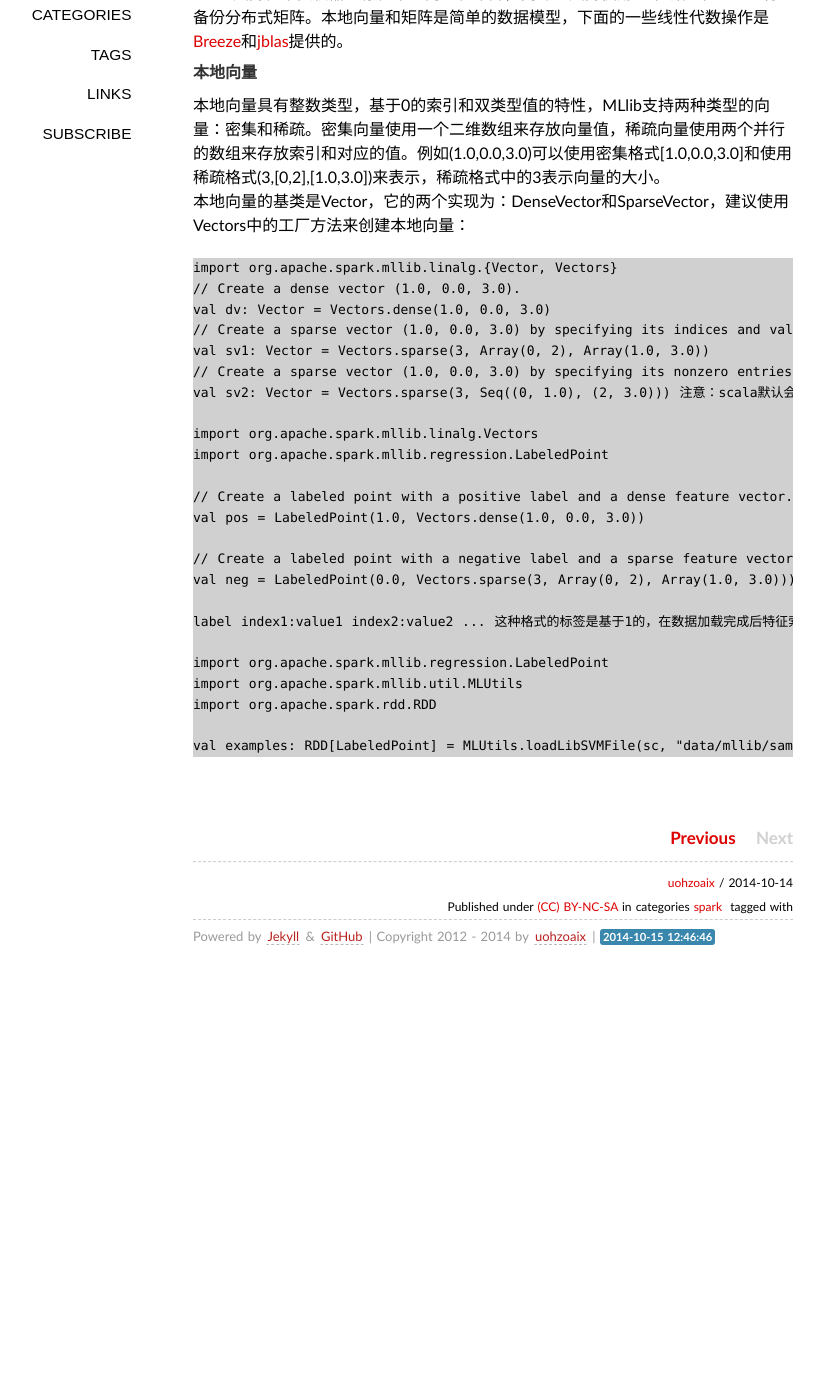
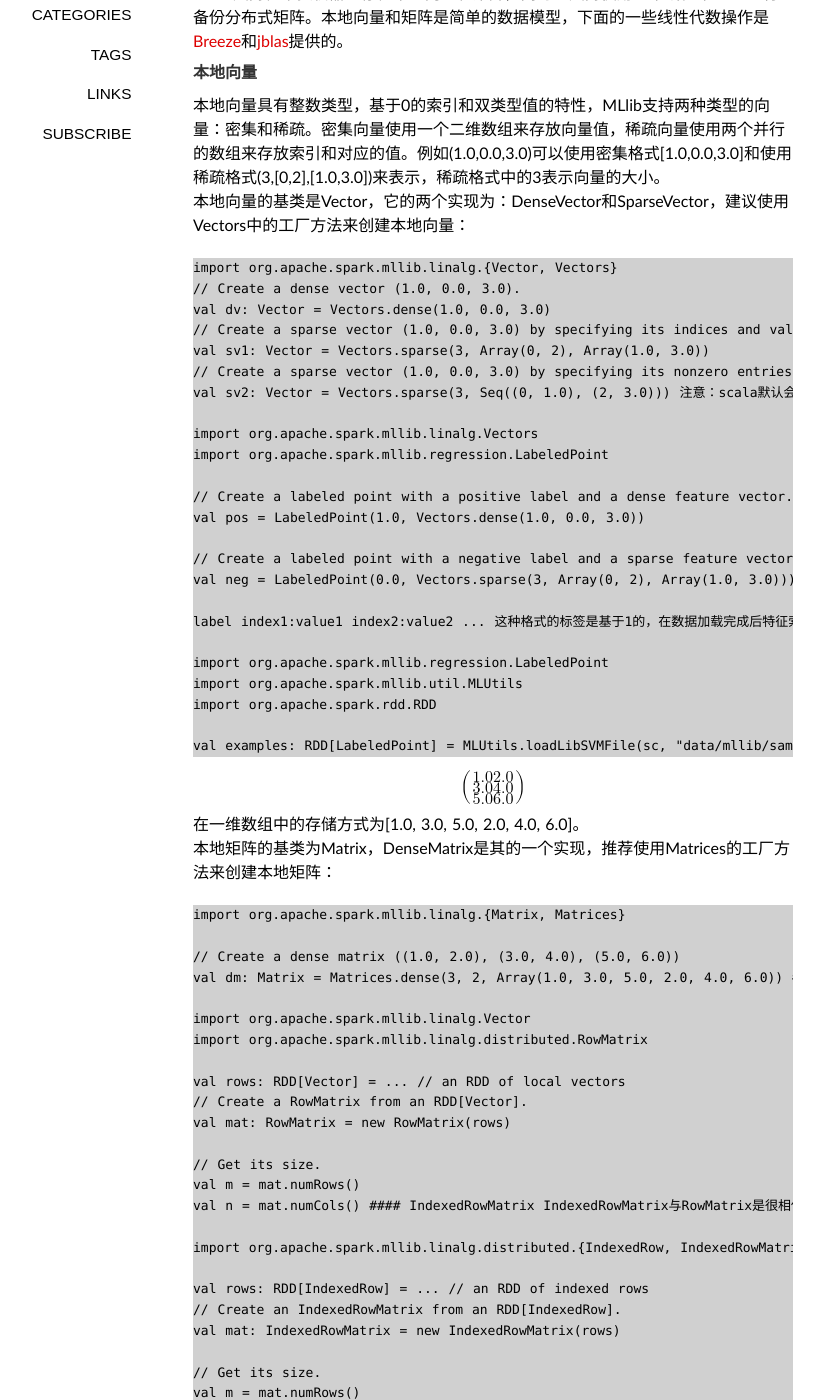
Before and after one commit to uohzoaix/studies, a Jekyll site: the page built from _posts/2014-10-14-sparkMLlib.md, in a window 1280 px wide and 1400 px high, scrolled down 198 px. Shown: the whole window, without its empty margins (147-971 px from the left). Built offline with Jekyll 4.4.1, drawn with Linux system fonts in a browser that asks for light colours; some web fonts are replaced; Markdown is read by kramdown in place of the engine named in the settings; comment, search, counter and statistics services are not loaded; before the commit the page ends 1177 px from its top, so only the background shows below that; some of the changed text lies outside the part shown.

Commit message:
add KOM.md

```diff
--- a/_posts/2014-10-14-sparkMLlib.md
+++ b/_posts/2014-10-14-sparkMLlib.md
@@ -47,3 +47,89 @@ MLUtils.loadLibSVMFile方法会读取训练例子并已LIVSVM格式存储：
 	import org.apache.spark.rdd.RDD
 
 	val examples: RDD[LabeledPoint] = MLUtils.loadLibSVMFile(sc, "data/mllib/sample_libsvm_data.txt")
+###本地矩阵
+本地矩阵拥有数字类型的行和列索引以及double类型的值，MLlib支持密集矩阵，其entry值是存储在一个double的数组中的，如下矩阵：
+<math xmlns="http://www.w3.org/1998/Math/MathML" display="block">
+<mrow>
+  <mo>(</mo>
+  <mtable rowspacing="4pt" columnspacing="1em">
+    <mtr>
+      <mtd>
+        <mn>1.0</mn>
+      </mtd>
+      <mtd>
+        <mn>2.0</mn>
+      </mtd>
+    </mtr>
+    <mtr>
+      <mtd>
+        <mn>3.0</mn>
+      </mtd>
+      <mtd>
+        <mn>4.0</mn>
+      </mtd>
+    </mtr>
+    <mtr>
+      <mtd>
+        <mn>5.0</mn>
+      </mtd>
+      <mtd>
+        <mn>6.0</mn>
+      </mtd>
+    </mtr>
+  </mtable>
+  <mo>)</mo>
+</mrow>
+</math>
+在一维数组中的存储方式为[1.0, 3.0, 5.0, 2.0, 4.0, 6.0]。
+本地矩阵的基类为Matrix，DenseMatrix是其的一个实现，推荐使用Matrices的工厂方法来创建本地矩阵：
+
+	import org.apache.spark.mllib.linalg.{Matrix, Matrices}
+
+	// Create a dense matrix ((1.0, 2.0), (3.0, 4.0), (5.0, 6.0))
+	val dm: Matrix = Matrices.dense(3, 2, Array(1.0, 3.0, 5.0, 2.0, 4.0, 6.0))
+###分散矩阵
+分散矩阵拥有long类型的行和列索引以及double类型的值，分散存储在多个RDD中，选择正确的格式来存储大的分散矩阵是很重要的，将分散矩阵转换为不同格式需要全局shuffle，这个代价是高的。到目前为止有三种分担矩阵类型。
+####RowMatrix
+RowMatrix是面向行的分散矩阵，它使没有行索引的，它的每行都代表一个本地向量，所以列的数量必须在整数范围中。可以使用RDD[Vector]实例来创建RowMatrix，这样就可以计算列的统计信息了：
+
+	import org.apache.spark.mllib.linalg.Vector
+	import org.apache.spark.mllib.linalg.distributed.RowMatrix
+
+	val rows: RDD[Vector] = ... // an RDD of local vectors
+	// Create a RowMatrix from an RDD[Vector].
+	val mat: RowMatrix = new RowMatrix(rows)
+
+	// Get its size.
+	val m = mat.numRows()
+	val n = mat.numCols()
+####IndexedRowMatrix
+IndexedRowMatrix与RowMatrix是很相似的，但拥有行索引。它的每行使用long类型的索引和一个本地向量来表示。可以使用RDD[IndexedRow]来创建IndexedRowMatrix，IndexedRow是(Long,Vector)的封装，也可以通过将行索引去除而由IndexedRowMatrix变为RowMatrix：
+
+	import org.apache.spark.mllib.linalg.distributed.{IndexedRow, IndexedRowMatrix, RowMatrix}
+
+	val rows: RDD[IndexedRow] = ... // an RDD of indexed rows
+	// Create an IndexedRowMatrix from an RDD[IndexedRow].
+	val mat: IndexedRowMatrix = new IndexedRowMatrix(rows)
+
+	// Get its size.
+	val m = mat.numRows()
+	val n = mat.numCols()
+
+	// Drop its row indices.
+	val rowMat: RowMatrix = mat.toRowMatrix()
+####CoordinateMatrix
+CoordinateMatrix是由有行和列索引以及值的多个entry组成，每个entry格式为(i: Long, j: Long, value: Double)，i是行索引，j是列索引，value就是entry值。CoordinateMatrix可以通过RDD[MatrixEntry]实例创建，MatrixEntry是(Long,Long,Double)的封装，它可以通过调用toIndexRowMatrix转换为拥有稀疏行的IndexedRowMatrix：
+
+	import org.apache.spark.mllib.linalg.distributed.{CoordinateMatrix, MatrixEntry}
+
+	val entries: RDD[MatrixEntry] = ... // an RDD of matrix entries
+	// Create a CoordinateMatrix from an RDD[MatrixEntry].
+	val mat: CoordinateMatrix = new CoordinateMatrix(entries)
+
+	// Get its size.
+	val m = mat.numRows()
+	val n = mat.numCols()
+
+	// Convert it to an IndexRowMatrix whose rows are sparse vectors.
+	val indexedRowMatrix = mat.toIndexedRowMatrix()
```
